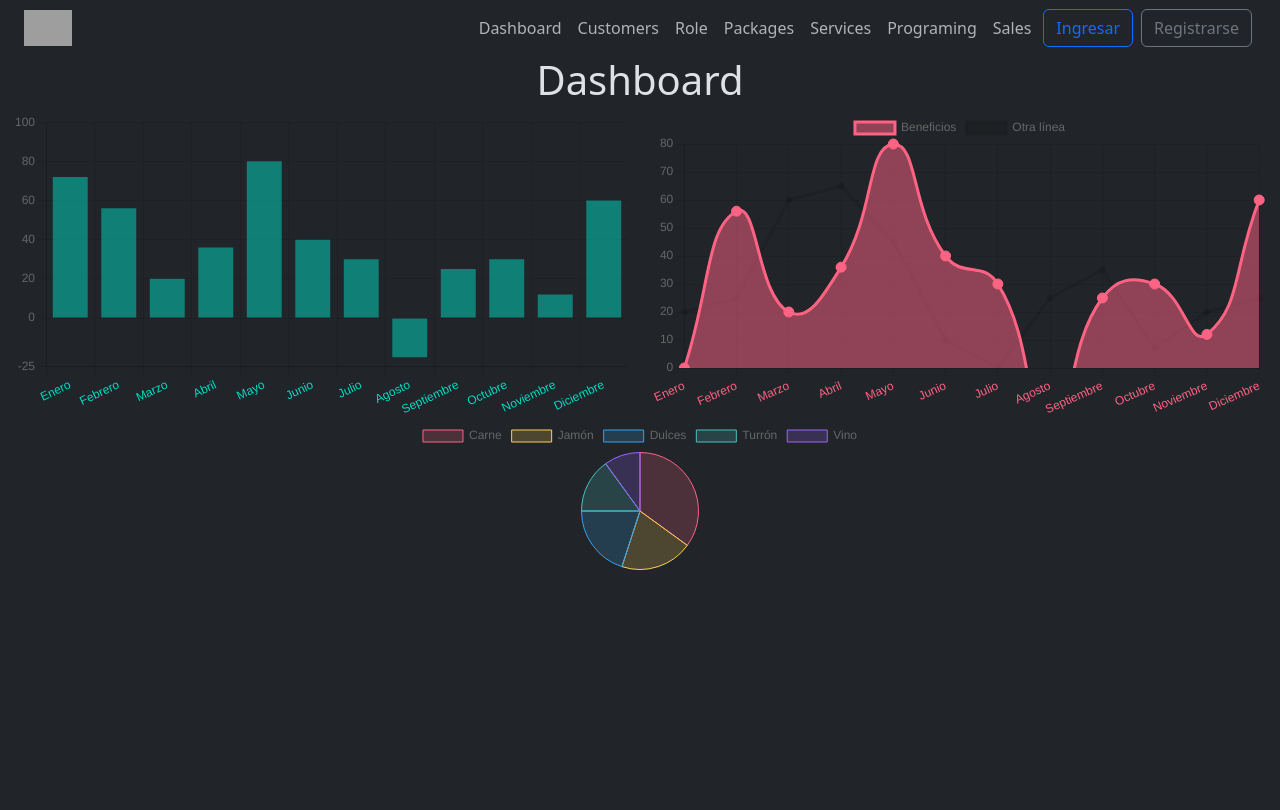
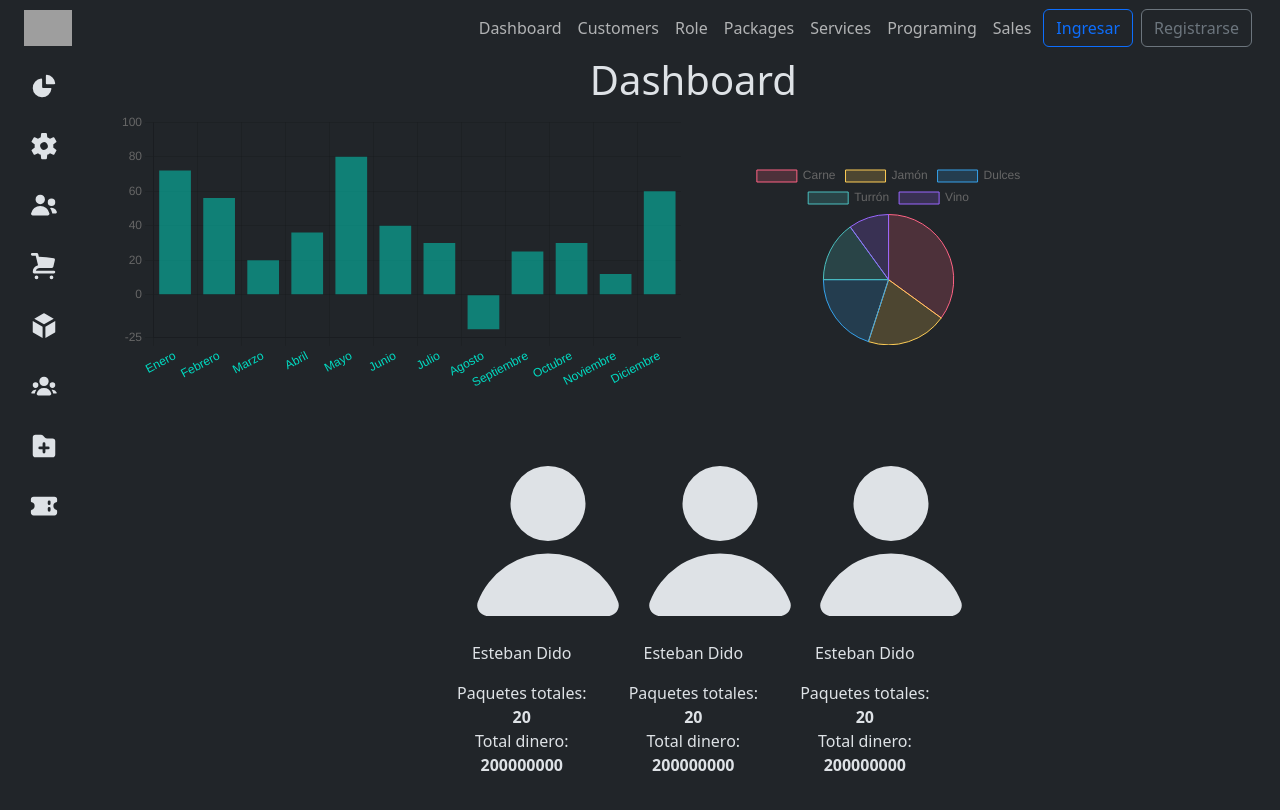
Before and after one commit to jfelipeq14/hermes-react, a React (Vite) app: page /dashboard in a window 1280 px wide. Shown: the top 810 px of the page. Built offline with nearby package versions, Linux system fonts and the light colour scheme; grey boxes are pictures that could not be loaded.

Commit message:
dashboard no data

```diff
--- a/src/App.jsx
+++ b/src/App.jsx
@@ -56,7 +56,6 @@ export default function App() {
             Sales
           </Link>
         </li>
-
       </Navbar>
       <Routes>
         <Route exact path="/" element={<Home />} />
--- a/src/components/dashboard/LinesChart.jsx
+++ b/src/components/dashboard/LinesChart.jsx
@@ -1,62 +1,34 @@
-import { Line } from 'react-chartjs-2';
-import {
-    Chart as ChartJS,
-    CategoryScale,
-    LinearScale,
-    PointElement,
-    LineElement,
-    Title,
-    Tooltip,
-    Legend,
-    Filler,
-} from 'chart.js';
+import { Chart as ChartJS, ArcElement, Tooltip, Legend } from "chart.js";
+import { PolarArea } from "react-chartjs-2";
 
-ChartJS.register(
-    CategoryScale,
-    LinearScale,
-    PointElement,
-    LineElement,
-    Title,
-    Tooltip,
-    Legend,
-    Filler
-);
+ChartJS.register(ArcElement, Tooltip, Legend);
 
-var beneficios = [0, 56, 20, 36, 80, 40, 30, -20, 25, 30, 12, 60];
-var meses = ["Enero", "Febrero", "Marzo", "Abril", "Mayo", "Junio", "Julio", "Agosto", "Septiembre", "Octubre", "Noviembre", "Diciembre"];
-
-var midata = {
-    labels: meses,
-    datasets: [ // Cada una de las líneas del gráfico
-        {
-            label: 'Beneficios',
-            data: beneficios,
-            tension: 0.5,
-            fill : true,
-            borderColor: 'rgb(255, 99, 132)',
-            backgroundColor: 'rgba(255, 99, 132, 0.5)',
-            pointRadius: 5,
-            pointBorderColor: 'rgba(255, 99, 132)',
-            pointBackgroundColor: 'rgba(255, 99, 132)',
-        },
-        {
-            label: 'Otra línea',
-            data: [20, 25, 60, 65, 45, 10, 0, 25, 35, 7, 20, 25]
-        },
-    ],
+var options = {
+  responsive: true,
+  maintainAspectRatio: false,
 };
 
-var misoptions = {
-    scales : {
-        y : {
-            min : 0
-        },
-        x: {
-            ticks: { color: 'rgb(255, 99, 132)'}
-        }
-    }
-};
+const data = {
+    labels: [
+      'Red',
+      'Green',
+      'Yellow',
+      'Grey',
+      'Blue'
+    ],
+    datasets: [{
+      label: 'My First Dataset',
+      data: [11, 16, 7, 3, 14],
+      backgroundColor: [
+        'rgb(255, 99, 132)',
+        'rgb(75, 192, 192)',
+        'rgb(255, 205, 86)',
+        'rgb(201, 203, 207)',
+        'rgb(54, 162, 235)'
+      ]
+    }]
+  };
 
 export default function LinesChart() {
-    return <Line data={midata} options={misoptions}/>
+  return <PolarArea data={data} options={options} />;
 }
--- a/src/components/dashboard/PiesChart.jsx
+++ b/src/components/dashboard/PiesChart.jsx
@@ -34,5 +34,5 @@ var data = {
 };
 
 export default function PiesChart() {
-    return <Pie data={data} options={options} />
+    return <Pie data={data} options={options}  />
 }
--- a/src/pages/Dashboard.jsx
+++ b/src/pages/Dashboard.jsx
@@ -1,20 +1,77 @@
+import { UserIcon } from "@heroicons/react/16/solid";
 import BarsChart from "../components/dashboard/BarsChart";
-import LinesChart from "../components/dashboard/LinesChart";
 import PiesChart from "../components/dashboard/PiesChart";
+import { administrator } from "../utilies/routes";
+import Sidebar, { SidebarItem } from "./layout/Sidebar";
 
 export default function Dashboard() {
   return (
-    <div className="row text-center justify-content-center align-items-center">
+    <div className="row">
+      <Sidebar>
+        {administrator.map((link) => {
+          return (
+            <SidebarItem
+              key={link.name}
+              name={link.name}
+              href={link.href}
+              icon={<link.icon width={30} />}
+            />
+          );
+        })}
+      </Sidebar>
+      <div className="col-11 text-center justify-content-center align-items-center">
         <h1>Dashboard</h1>
+        <div className="row">
           <div className="col-sm-12 col-md-6">
             <BarsChart />
           </div>
-      <div className="col-sm-12 col-md-6">
-        <LinesChart />
+          <div className="col-sm-12 col-md-4 p-5">
+            <PiesChart />
           </div>
-      <div className="col-sm-12 col-md-6 mx-auto">
+          <div className="col-sm-12 col-md-6 p-5 mx-auto">
             <div className="mx-auto">
-          <PiesChart />
+              <div className="row">
+                <div className="col-sm-12 col-md-4">
+                  <UserIcon width={200} />
+
+                  <p>Esteban Dido</p>
+                  <div>
+                    <span>Paquetes totales: </span>
+                    <strong>20</strong>
+                  </div>
+                  <div>
+                    <span>Total dinero: </span>
+                    <strong>200000000</strong>
+                  </div>
+                </div>
+                <div className="col-sm-12 col-md-4">
+                  <UserIcon width={200} />
+                  <p>Esteban Dido</p>
+                  <div>
+                    <span>Paquetes totales: </span>
+                    <strong>20</strong>
+                  </div>
+                  <div>
+                    <span>Total dinero: </span>
+                    <strong>200000000</strong>
+                  </div>
+                </div>
+                <div className="col-sm-12 col-md-4">
+                  <UserIcon width={200} />
+
+                  <p>Esteban Dido</p>
+                  <div>
+                    <span>Paquetes totales: </span>
+                    <strong>20</strong>
+                  </div>
+                  <div>
+                    <span>Total dinero: </span>
+                    <strong>200000000</strong>
+                  </div>
+                </div>
+              </div>
+            </div>
+          </div>
         </div>
       </div>
     </div>
```
Also changed, not shown: package.json (+10 -10 lines), 1 other file (tests, documents, lock files or other folders). Lines whose indentation alone changed are shown as unchanged.
